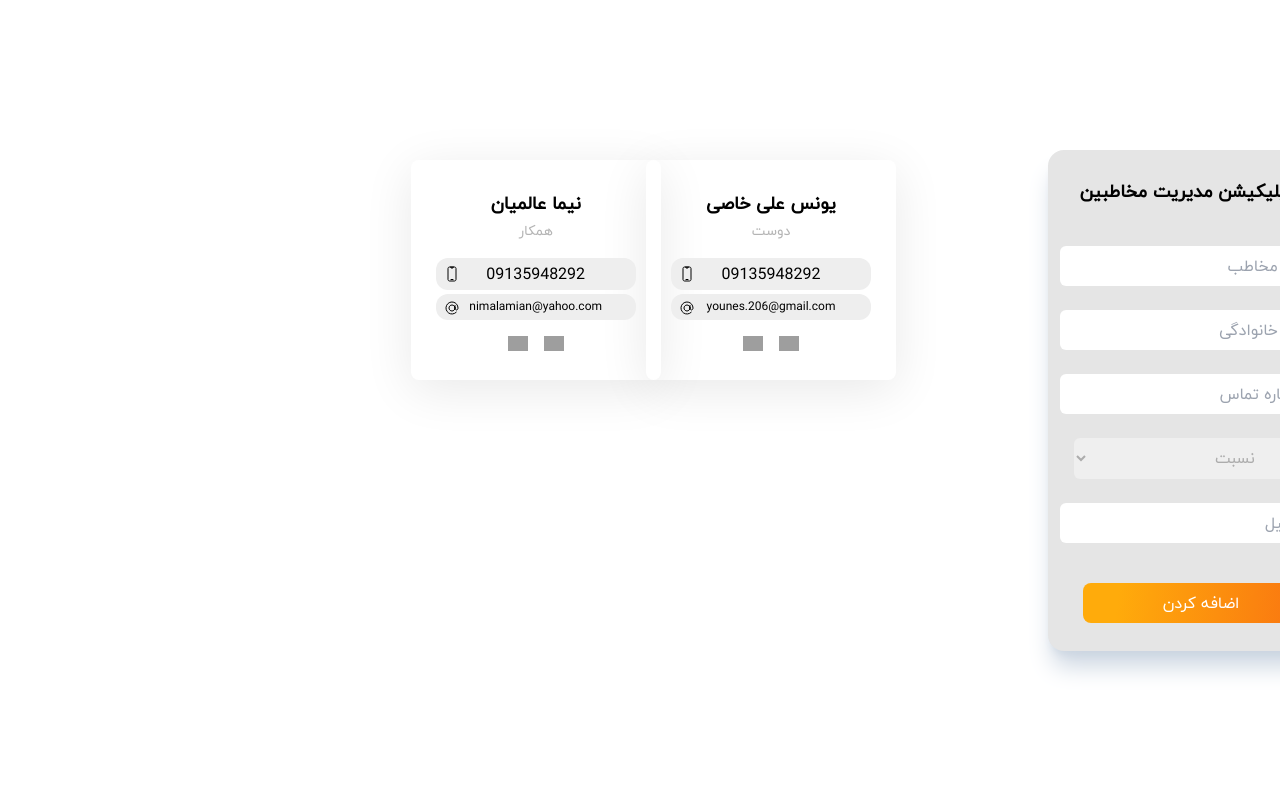
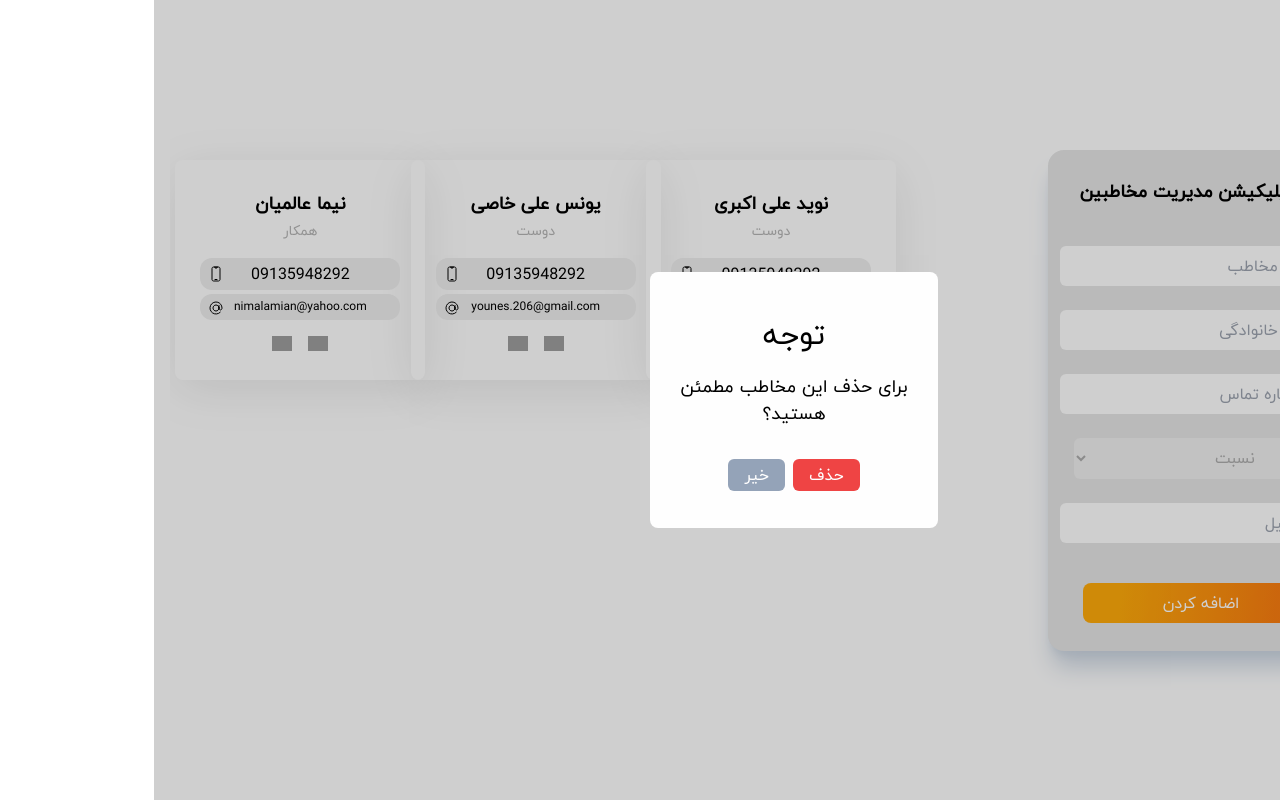
Before and after one commit to N7VID/HW16-MaktabSharif, a React (Create React App) app: page / in a window 1280 px wide. Both pictures are taken after a click on the picture 599 px from the left and 343 px from the top of the page. Built offline with nearby package versions, Linux system fonts and the light colour scheme; grey boxes are pictures that could not be loaded.

Commit message:
feat: delete modal

```diff
--- a/src/App.js
+++ b/src/App.js
@@ -1,9 +1,14 @@
+import { useContext } from "react";
 import ContactList from "./components/contactList/ContactList";
 import RegisterForm from "./components/form/form";
+import Modal from "./components/modal/Modal";
+import { RootContext } from "./context/RootContextProvider";
 
 export default function App() {
+  const contactsData = useContext(RootContext);
   return (
     <div className="font-yekan flex gap-10 items-center flex-col py-10 desktop:flex-row desktop:h-screen desktop:pr-20 desktop:pl-4 desktop:gap-28">
+      {contactsData.modal.isOpen && <Modal />}
       <RegisterForm />
       <ContactList />
     </div>
--- a/src/components/contact/Contact.jsx
+++ b/src/components/contact/Contact.jsx
@@ -11,11 +11,6 @@ export default function Contact({
 }) {
   const contactsData = useContext(RootContext);
 
-  function deleteContact() {
-    let temp = contactsData.contextState.contacts;
-    temp = temp.filter((contact) => contact.id !== id);
-    contactsData.setContextState({ contacts: temp });
-  }
   return (
     <div className="shadow-contactShadow rounded-lg flex flex-col justify-center items-center py-4 cursor-default h-[220px] w-[250px] ">
       <div className="text-center py-2">
@@ -51,7 +46,13 @@ export default function Contact({
         <img
           src="/bin.svg"
           alt="bin"
-          onClick={deleteContact}
+          onClick={() =>
+            contactsData.setModal((prev) => ({
+              ...prev,
+              isOpen: true,
+              modalId: id,
+            }))
+          }
           className="w-5 cursor-pointer desktop:w-5"
         />
       </div>
--- /dev/null
+++ b/src/components/modal/Modal.jsx
@@ -0,0 +1,41 @@
+import { useContext } from "react";
+import { RootContext } from "../../context/RootContextProvider";
+
+export default function Modal() {
+  const contactsData = useContext(RootContext);
+  function deleteContact(id) {
+    let temp = contactsData.contextState.contacts;
+    temp = temp.filter((contact) => contact.id !== id);
+    contactsData.setContextState({ contacts: temp });
+  }
+  return (
+    <div className="w-full h-full overflow-auto bg-[#00000030] z-10 fixed top-0 left-0 flex justify-center">
+      <div className="bg-[#fefefe] rounded-lg m-auto h-64 w-72 flex text-center flex-col">
+        <div className="py-6 flex flex-col justify-center">
+          <h1 className="text-[30px] py-4">توجه</h1>
+          <div className="text-[18px] pb-8">
+            {" "}
+            برای حذف این مخاطب مطمئن هستید؟
+          </div>
+          <div className="flex gap-2 justify-center">
+            <button
+              className="rounded-md py-1 px-4 bg-red-500 transition text-white hover:bg-red-700"
+              onClick={() => {
+                deleteContact(contactsData.modal.modalId);
+                contactsData.setModal((prev) => !prev);
+              }}
+            >
+              حذف
+            </button>
+            <button
+              onClick={() => contactsData.setModal((prev) => !prev)}
+              className=" rounded-md py-1 px-4 bg-slate-400 transition text-white hover:bg-slate-500"
+            >
+              خیر
+            </button>
+          </div>
+        </div>
+      </div>
+    </div>
+  );
+}
--- a/src/context/RootContextProvider.jsx
+++ b/src/context/RootContextProvider.jsx
@@ -32,8 +32,15 @@ export default function RootContextProvider({ children }) {
     ],
   });
 
+  const [modal, setModal] = useState({
+    isOpen: false,
+    modalId: null,
+  });
+
   return (
-    <RootContext.Provider value={{ contextState, setContextState }}>
+    <RootContext.Provider
+      value={{ contextState, setContextState, modal, setModal }}
+    >
       {children}
     </RootContext.Provider>
   );
```
